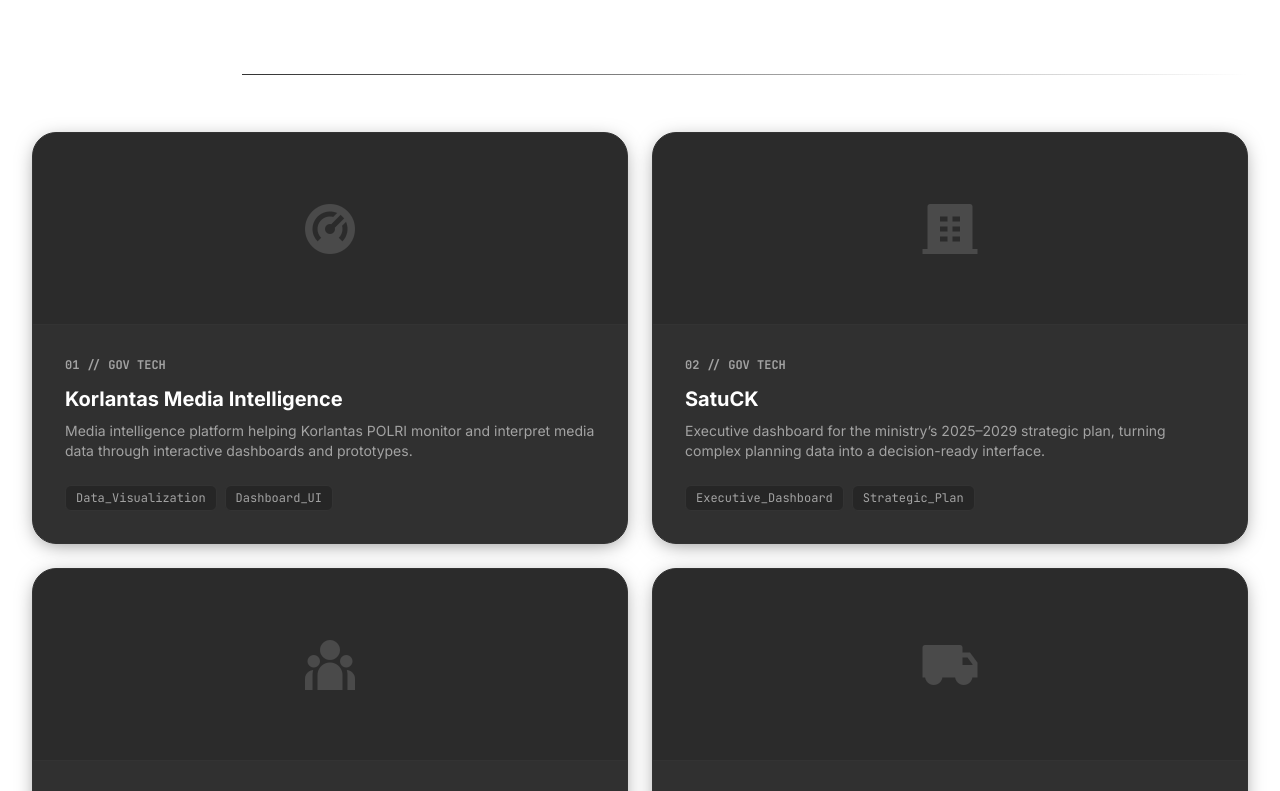
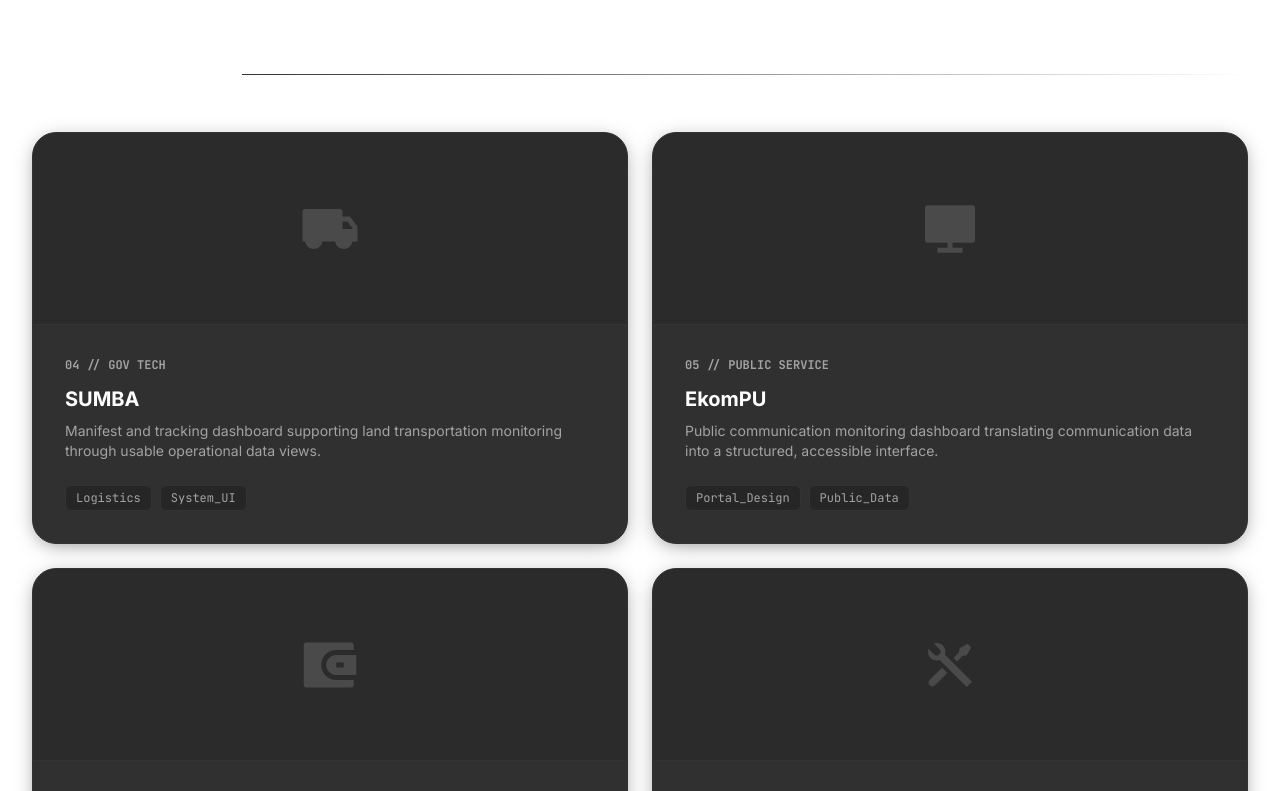
Before and after one commit to kiagusgatot/web-portfolio, a React (Vite) app: page / in a window 1280 px wide. Shown: the part 800-1591 px from the top of the page. Built offline with nearby package versions, Linux system fonts and the light colour scheme.

Commit message:
Hide Korlantas, SatuCK, and EHRM projects

```diff
--- a/src/App.jsx
+++ b/src/App.jsx
@@ -32,7 +32,7 @@
       <Hero profile={profile} />
 
       <main className="max-w-7xl mx-auto px-4 sm:px-6 lg:px-8 mt-20 md:mt-32 space-y-24 md:space-y-32 relative z-10 pb-32 md:pb-[150px]">
-        <ProjectsSection projects={projects} onOpenProject={setActiveProjectId} />
+        <ProjectsSection projects={projects.filter(p => !p.hidden)} onOpenProject={setActiveProjectId} />
         <ExperienceSection experience={experience} />
         <TechStackSection techStack={techStack} />
         <Contact profile={profile} />
--- a/src/data/projects.js
+++ b/src/data/projects.js
@@ -1,6 +1,7 @@
 export const projects = [
   {
     id: 'korlantas',
+    hidden: true,
     index: '01',
     tag: 'GOV TECH',
     layout: 'small',
@@ -21,6 +22,7 @@
   },
   {
     id: 'satuck',
+    hidden: true,
     index: '02',
     tag: 'GOV TECH',
     layout: 'small',
@@ -41,6 +43,7 @@
   },
   {
     id: 'ehrm',
+    hidden: true,
     index: '03',
     tag: 'ENTERPRISE',
     layout: 'small',
```
